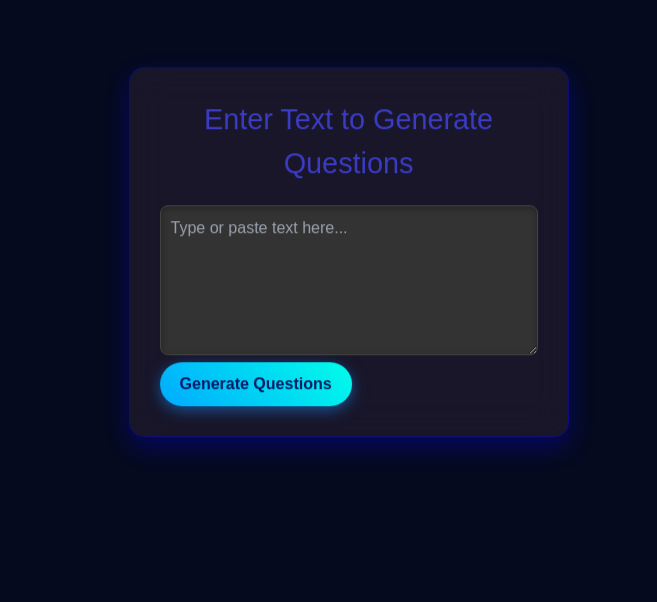
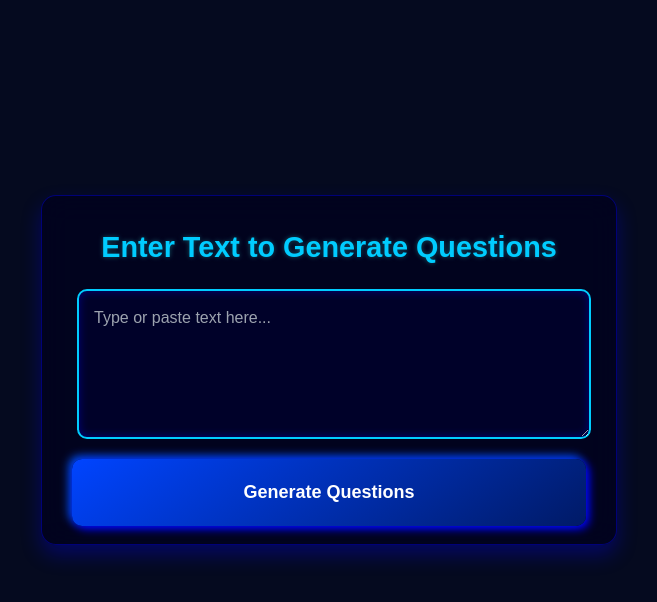
Before and after one commit to Vaish-011/NoteXpress, a React (Create React App) app in the folder Frontend/fe/: page /question in a window 1280 px wide. Shown: the top 602 px of the page, without its empty margins (311-968 px from the left). Built offline with nearby package versions, Linux system fonts and the light colour scheme.

Commit message:
"Done CSS"

```diff
--- a/Frontend/fe/src/components/CreateAccount/create.css
+++ b/Frontend/fe/src/components/CreateAccount/create.css
@@ -78,7 +78,7 @@
 .create-account-btn {
   width: 100%;
   padding: 12px;
-  background: linear-gradient(45deg, #00bcd4, #0097a7);
+  background: linear-gradient(45deg, #028477, #040e58);
   border: none;
   color: white;
   font-size: 16px;
@@ -90,7 +90,7 @@
 
 
 .create-account-btn:hover {
-  background: linear-gradient(45deg, #0097a7, #00bcd4);
+  background: linear-gradient(45deg, #0e5269, #327f91);
   box-shadow: 0 6px 20px rgba(0, 188, 212, 0.5);
 }
 
--- a/Frontend/fe/src/components/Home/Home.css
+++ b/Frontend/fe/src/components/Home/Home.css
@@ -39,12 +39,19 @@ body {
 }
 
 .hamburger {
+    color: #00aaff; /* Set to bright blue */
     font-size: 2rem;
-    cursor: pointer !important;  /* Ensures the correct cursor */
+    cursor: pointer;
     position: absolute;
     right: 1rem;
     top: 1rem;
-    user-select: none;  /* Prevents accidental text selection */
+    user-select: none;
+    transition: color 0.3s ease-in-out;
+}
+
+.hamburger:hover {
+    color: #187cda;
+    transform: translateY(-3px);
 }
 
 
@@ -69,15 +76,75 @@ body {
 }
 
 /* Sidebar Links */
+.sidebar ul {
+    list-style: none;
+    padding: 0;
+    width: 100%; /* Make list take full width */
+    text-align: center;
+}
+
+/* Sidebar Links */
+/* .sidebar li {
+    padding: 15px;
+    border-radius: 8px;
+    transition: background 0.3s ease-in-out;} */
+
+
 .sidebar li {
     padding: 15px;
+    margin: 10px 20px; /* Adds spacing between items */
+    border-radius: 8px;
+    width: 80%; /* Make the items wider */
+    transition: background 0.3s ease-in-out;
+    text-align: center;
+    cursor: pointer; /* Ensure clickable area */
+    display: flex;
+    align-items: center;
+    justify-content: center;
+    color: white;
+    font-size: 1.2rem;
+}
+.sidebar li:hover {
+    background: rgba(0, 140, 255, 0.3);
+}
+
+/* Make entire list item clickable */
+.sidebar a, .sidebar button {
+    width: 100%;
+    height: 100%;
+    display: flex;
+    align-items: center;
+    justify-content: center;
+    font-size: 1.2rem;
+    text-decoration: none;
+    color: white;
+    border: none;
+    background: transparent;
+    cursor: pointer;
     border-radius: 8px;
     transition: background 0.3s ease-in-out;
 }
 
-.sidebar li:hover {
-    background: rgba(0, 140, 255, 0.3);
+.sidebar button {
+    display: flex;
+    align-items: center;
+    justify-content: center;
+    width: 100%; /* Make full width */
+    height: 50px;
+    font-size: 1.2rem;
+    text-decoration: none;
+    color: white;
+    background: rgba(27, 54, 178, 0.7); /* Red background */
+    border: none;
+    cursor: pointer;
+    border-radius: 8px;
+    transition: background 0.3s ease-in-out;
 }
+
+.sidebar button:hover {
+    background: rgba(39, 19, 100, 0.9); /* Darker red on hover */
+}
+
 
 /* Main Content */
 .main-content {
--- a/Frontend/fe/src/components/Home/Home.js
+++ b/Frontend/fe/src/components/Home/Home.js
@@ -48,7 +48,7 @@ const Home = () => {
   return (
     <div className="home-container">
       <nav className="navbar">
-        <h1 className="text-2xl font-bold text-white">Learn Buddy</h1>
+        <h1 className="text-2xl font-bold text-white">⚡NoteXpress</h1>
         <div className="hamburger" onClick={() => setSidebarOpen(!sidebarOpen)}>☰</div>
       </nav>
 
--- a/Frontend/fe/src/components/Login/login.css
+++ b/Frontend/fe/src/components/Login/login.css
@@ -95,7 +95,7 @@
   .login-btn {
     width: 100%;
     padding: 12px;
-    background: linear-gradient(45deg, #00bcd4, #0097a7);
+    background: linear-gradient(45deg, #028477, #040e58);
     border: none;
     color: white;
     font-size: 16px;
@@ -107,7 +107,7 @@
 
 
   .login-btn:hover {
-    background: linear-gradient(45deg, #0097a7, #00bcd4);
+    background: linear-gradient(45deg, #0e5269, #327f91);
     box-shadow: 0 6px 20px rgba(0, 188, 212, 0.5);
   }
 
--- a/Frontend/fe/src/components/Questiongenerator/QuestionGenerator.css
+++ b/Frontend/fe/src/components/Questiongenerator/QuestionGenerator.css
@@ -1,9 +1,11 @@
 /* 3D Glassmorphic Question Generator Container */
 .question-container {
+  position: relative;
+  top: -30px;
   width: 90vw;
   max-width: 50%;
-  height: auto;
-  margin: 50px auto;
+  height: 350px;
+  margin: 10px auto;
   padding: 30px;
   background: rgba(0, 0, 30, 0.7); /* Dark blue glass effect */
   backdrop-filter: blur(15px);
@@ -35,38 +37,48 @@
   margin-top: 15px;
 }
 
-/* Input Box with Neon Border */
-.question-input {
-  width: 90%;
-  height: 150px; /* Bigger textarea */
+h2 {
+  margin-bottom: 20px; /* Space between heading and textarea */
+}
+
+/* Add space above and below the textarea */
+.text-area {
+  display: block;
+  width: 100%;
+  height: 150px; /* Keep the size */
   padding: 15px;
+  margin-top: 15px; /* Space above */
+  margin-bottom: 20px; /* Space below */
   border-radius: 10px;
   border: 2px solid #00ccff;
   font-size: 16px;
   outline: none;
   resize: vertical;
-  background-color: rgba(0, 0, 50, 0.6); /* Dark blue transparent */
-  color: white; /* White text */
+  background-color: rgba(0, 0, 50, 0.6);
+  color: white;
   box-shadow: inset 0 0 10px rgba(0, 0, 255, 0.4);
   transition: all 0.3s ease-in-out;
+  margin-left:5px;
+  margin-right:5px;
+
 }
 
-.question-input:focus {
+.text-area:focus {
   border-color: #0088ff;
   box-shadow: 0 0 15px #00ccff;
 }
 
-/* Label */
-.question-label {
+
+h2 {
   font-size: 18px;
   font-weight: bold;
   color: #00ccff;
   text-align: center;
-  text-shadow: 0 0 5px #00ccff;
+  text-shadow: 0 0 5px #145566;
 }
 
 /* Submit Button with 3D Effect */
-.question-button {
+.generate-button {
   width: 100%;
   padding: 12px;
   background: linear-gradient(145deg, #0044ff, #001a66); /* Deep blue gradient */
@@ -81,12 +93,18 @@
   transition: 0.3s ease;
 }
 
-.question-button:hover {
+.generate-button:hover {
   background: linear-gradient(145deg, #001a66, #0044ff);
   box-shadow: 0 0 15px #00ccff;
   transform: scale(1.05);
 }
 
-.question-button:active {
+.generate-button:active {
   transform: scale(0.95);
 }
+
+.generate-button{
+  margin:auto;
+  padding:20px;
+  margin-top:10px;
+}
--- a/Frontend/fe/src/components/Questiongenerator/QuestionGenerator.jsx
+++ b/Frontend/fe/src/components/Questiongenerator/QuestionGenerator.jsx
@@ -38,14 +38,16 @@ const GenerateQuestionPage = () => {
   };
 
   return (
-    <div className="container">
+    <div className="question-container">
       <h2>Enter Text to Generate Questions</h2>
+      <div className="question-input-container">
       <textarea
         value={inputText}
         onChange={(e) => setInputText(e.target.value)}
         placeholder="Type or paste text here..."
         className="text-area"
       />
+      </div>
       <button onClick={handleGenerateQuestions} className="generate-button" disabled={loading}>
         {loading ? "Generating..." : "Generate Questions"}
       </button>
--- a/Frontend/fe/src/components/Questiongenerator/QuestionPage.css
+++ b/Frontend/fe/src/components/Questiongenerator/QuestionPage.css
@@ -1,6 +1,6 @@
 .container {
     position: relative;
-    top: 200px;
+    top: -40px;
     margin-top:150px;
     max-width: 600px;
     margin: 20px auto;
@@ -12,7 +12,7 @@
 
 
   .title {
-    background: linear-gradient(to right, #252574, #21185a); /* Gradient effect */
+    background: linear-gradient(to right, #1e1e93, #231773); /* Gradient effect */
     color: white;
     padding: 10px;
     border-radius: 8px;
@@ -45,7 +45,7 @@
     padding: 10px;
     border: 1px solid #4c7ec5;  /* Light grey border */
     border-radius: 5px;
-    background-color: #4c3578; /* Light grey background */
+    background-color: #4a268e; /* Light grey background */
     color: #333; /* Dark text for better readability */
     font-size: 16px;
 }
--- a/Frontend/fe/src/components/SpeechToText/SpeechToText.css
+++ b/Frontend/fe/src/components/SpeechToText/SpeechToText.css
@@ -67,6 +67,7 @@ h1 {
 
 
 .textarea textarea {
+    margin-top:20px;
     width: 100%;
     height: 150px;
     font-size: 16px;
```
